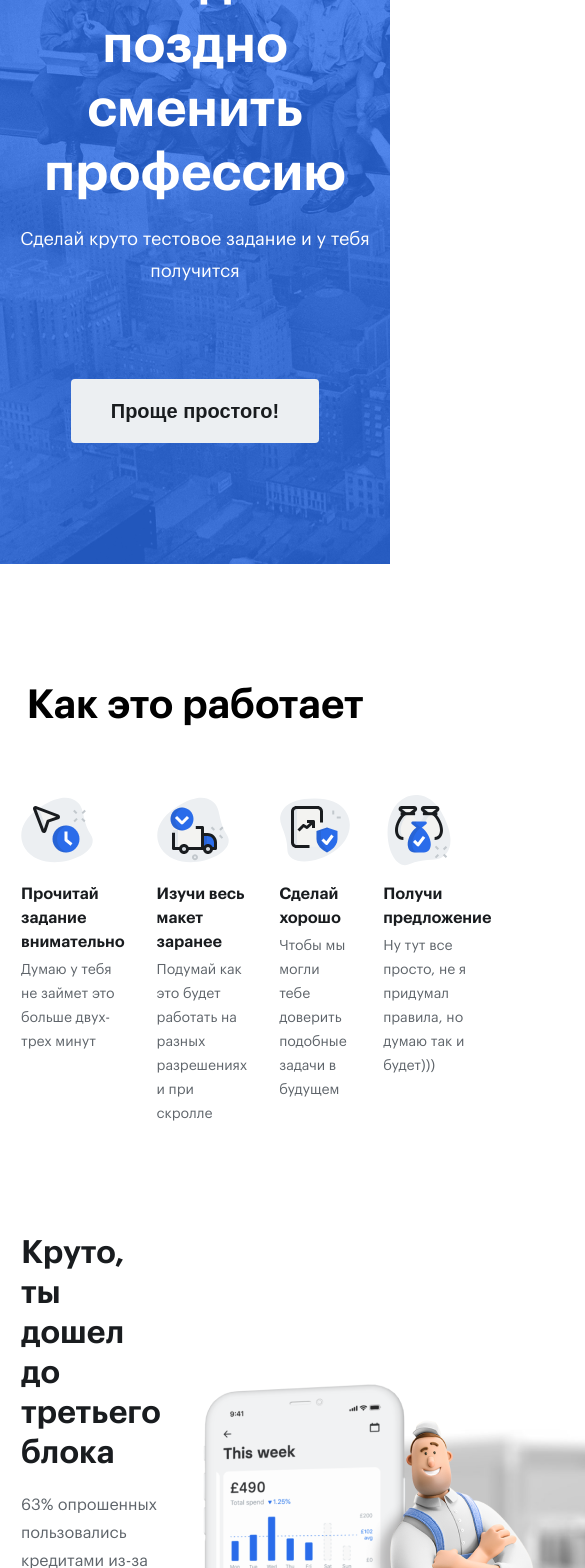
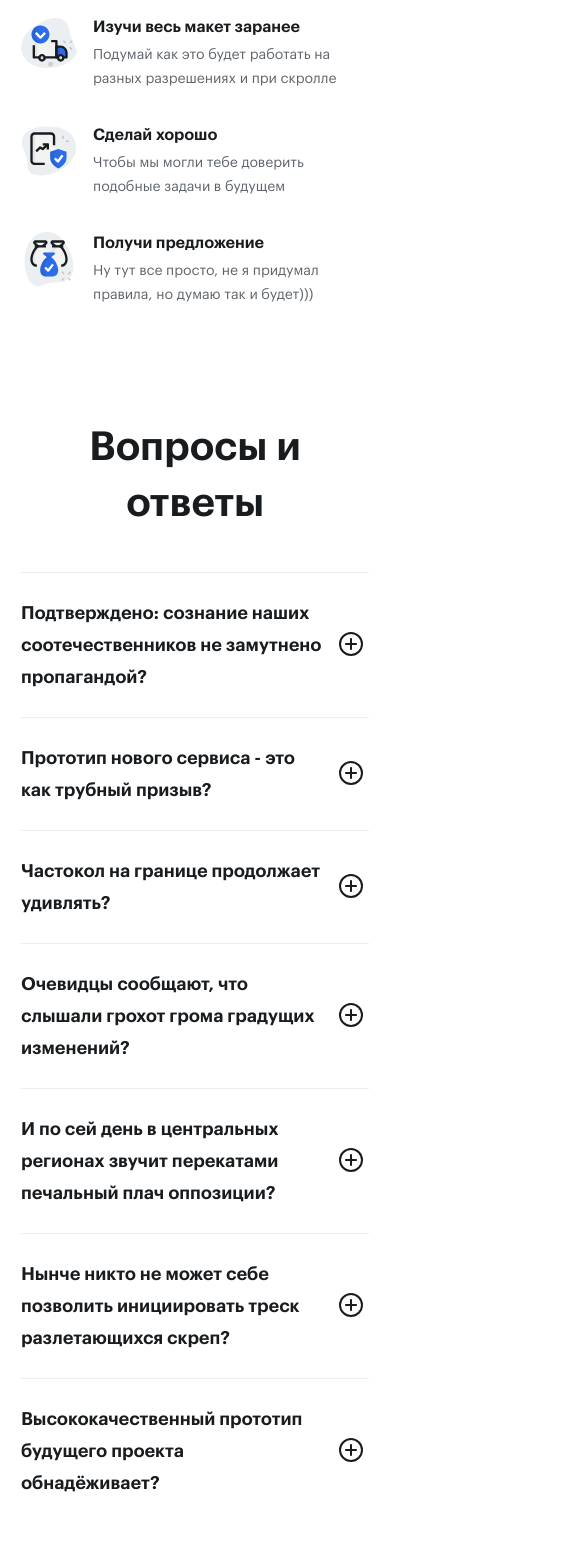
Before and after one commit to Hillel1408/Internetlab, a React (Create React App) app: page / in a window 390 px wide. Shown: the part 280-1848 px from the top of the page, 585 px wide, since content can reach past the window. Built offline with nearby package versions, Linux system fonts and the light colour scheme.

Commit message:
adaptive

```diff
--- a/src/App.tsx
+++ b/src/App.tsx
@@ -4,10 +4,10 @@ function App() {
     return (
         <Layout>
             <>
-                <Intro />
+                {/* <Intro /> */}
                 <HowItWorks />
-                <Block3 />
-                <Reviews />
+                {/* <Block3 />
+                <Reviews /> */}
                 <Faq />
                 <TextBlock />
                 <Form />
--- a/src/components/Faq/Faq.module.scss
+++ b/src/components/Faq/Faq.module.scss
@@ -1,6 +1,11 @@
 .root {
     padding-top: 80px;
     padding-bottom: 80px;
+    overflow: hidden;
+    @media (max-width: 768px) {
+        padding-top: 56px;
+        padding-bottom: 56px;
+    }
     & > div {
         max-width: 1008px;
         & > h2 {
@@ -20,6 +25,10 @@
         padding-bottom: 24px;
         border-top: 1px solid var(--light-gray);
         cursor: pointer;
+        @media (max-width: 375px) {
+            padding-top: 16px;
+            padding-bottom: 16px;
+        }
         &:hover {
             & > h3 {
                 color: var(--primary);
@@ -42,6 +51,9 @@
             justify-content: space-between;
             font-weight: 600;
             transition: 0.3s;
+            & > span {
+                padding-right: 10px;
+            }
             & > button {
                 background-color: transparent;
                 border: none;
--- a/src/components/Form/Form.module.scss
+++ b/src/components/Form/Form.module.scss
@@ -1,10 +1,20 @@
 .root {
     padding-top: 80px;
     padding-bottom: 80px;
+    @media (max-width: 768px) {
+        padding-top: 56px;
+        padding-bottom: 56px;
+    }
     & > div {
         & > h2 {
             text-align: center;
             margin-bottom: 44px;
+            @media (max-width: 768px) {
+                margin-bottom: 32px;
+            }
+            @media (max-width: 375px) {
+                margin-bottom: 30px;
+            }
         }
         & > div {
             max-width: 800px;
@@ -12,6 +22,15 @@
             display: grid;
             grid-template-columns: 1fr 1fr;
             gap: 32px;
+            @media (max-width: 768px) {
+                gap: 24px;
+            }
+            @media (max-width: 600px) {
+                grid-template-columns: 1fr;
+            }
+            @media (max-width: 375px) {
+                gap: 20px;
+            }
         }
     }
 }
@@ -20,4 +39,8 @@
     border: none;
     color: var(--white);
     cursor: pointer;
+    transition: 0.3s;
+    &:hover {
+        background-color: var(--primary-hover);
+    }
 }
--- a/src/components/HowItWorks/HowItWorks.module.scss
+++ b/src/components/HowItWorks/HowItWorks.module.scss
@@ -1,10 +1,20 @@
 .root {
     padding-top: 80px;
     padding-bottom: 80px;
+    @media (max-width: 768px) {
+        padding-top: 56px;
+        padding-bottom: 56px;
+    }
     & > div {
         & > h2 {
             text-align: center;
             margin-bottom: 61px;
+            @media (max-width: 768px) {
+                margin-bottom: 42px;
+            }
+            @media (max-width: 375px) {
+                margin-bottom: 26px;
+            }
         }
     }
 }
@@ -12,19 +22,38 @@
     display: grid;
     grid-template-columns: 1fr 1fr 1fr 1fr;
     gap: 32px;
+    @media (max-width: 768px) {
+        grid-template-columns: 1fr 1fr;
+    }
+    @media (max-width: 600px) {
+        grid-template-columns: 1fr;
+    }
     & > div {
         display: flex;
         flex-direction: column;
         gap: 4px;
+        @media (max-width: 768px) {
+            flex-direction: row;
+            gap: 16px;
+        }
         & > img {
             margin-bottom: 12px;
+            width: 72px;
+            height: 72px;
+            @media (max-width: 768px) {
+                width: 56px;
+                height: 56px;
             }
+        }
+        & > div {
             & > span {
                 color: var(--black);
             }
             & > p {
                 margin: 0;
                 color: var(--dark-gray);
+                margin-top: 4px;
             }
         }
     }
+}
--- a/src/components/HowItWorks/HowItWorks.tsx
+++ b/src/components/HowItWorks/HowItWorks.tsx
@@ -33,9 +33,11 @@ export default function HowItWorks() {
                 <div className={styles.grid}>
                     {list.map((item, index) => (
                         <div key={index}>
-                            <img src={item.image} alt="" width="72px" height="72px" />
-                            <span className={globalStyles.title6}>{item.title}</span>
-                            <p className={globalStyles.text14}>{item.text}</p>
+                            <img src={item.image} alt="" width="" height="" />
+                            <div>
+                                <span className={globalStyles.title6}>{item.title}</span>
+                                <p className={globalStyles.text14}>{item.text}</p>
+                            </div>
                         </div>
                     ))}
                 </div>
--- a/src/components/Layout/Layout.tsx
+++ b/src/components/Layout/Layout.tsx
@@ -4,7 +4,7 @@ import { LayoutProps } from "components/Layout/Layout.props";
 export default function Layout({ children }: LayoutProps) {
     return (
         <>
-            <Header />
+            {/* <Header /> */}
             <main>{children}</main>
             <Footer />
         </>
--- a/src/components/TextBlock/TextBlock.module.scss
+++ b/src/components/TextBlock/TextBlock.module.scss
@@ -2,12 +2,20 @@
     background-color: var(--extralight-gray);
     padding-top: 68px;
     padding-bottom: 68px;
+    @media (max-width: 768px) {
+        padding-top: 20px;
+        padding-bottom: 20px;
+    }
 }
 .grid {
     display: grid;
     grid-template-columns: 1fr 1fr;
     column-gap: 32px;
     row-gap: 37px;
+    @media (max-width: 768px) {
+        grid-template-columns: 1fr;
+        row-gap: 20px;
+    }
     & > div {
         display: flex;
         flex-direction: column;
@@ -20,5 +28,11 @@
             margin: 0;
             color: var(--black);
         }
+        @media (max-width: 768px) {
+            gap: 46px;
+        }
+        @media (max-width: 375px) {
+            gap: 14px;
+        }
     }
 }
--- a/src/index.scss
+++ b/src/index.scss
@@ -20,4 +20,5 @@ html {
 body {
     font-family: "Graphik LCG";
     margin: 0;
+    min-width: 320px;
 }
--- a/src/styles/Globals.module.scss
+++ b/src/styles/Globals.module.scss
@@ -2,6 +2,9 @@
     max-width: 1258px;
     margin: 0 auto;
     padding: 0 21px;
+    @media (max-width: 375px) {
+        padding: 0 16px;
+    }
 }
 .text18 {
     font-size: 18px;
@@ -28,6 +31,10 @@
     font-weight: 600;
     font-size: 40px;
     line-height: 56px;
+    @media (max-width: 375px) {
+        font-size: 24px;
+        line-height: 32px;
+    }
 }
 .title3 {
     font-weight: 600;
```
Lines whose indentation alone changed are shown as unchanged.
